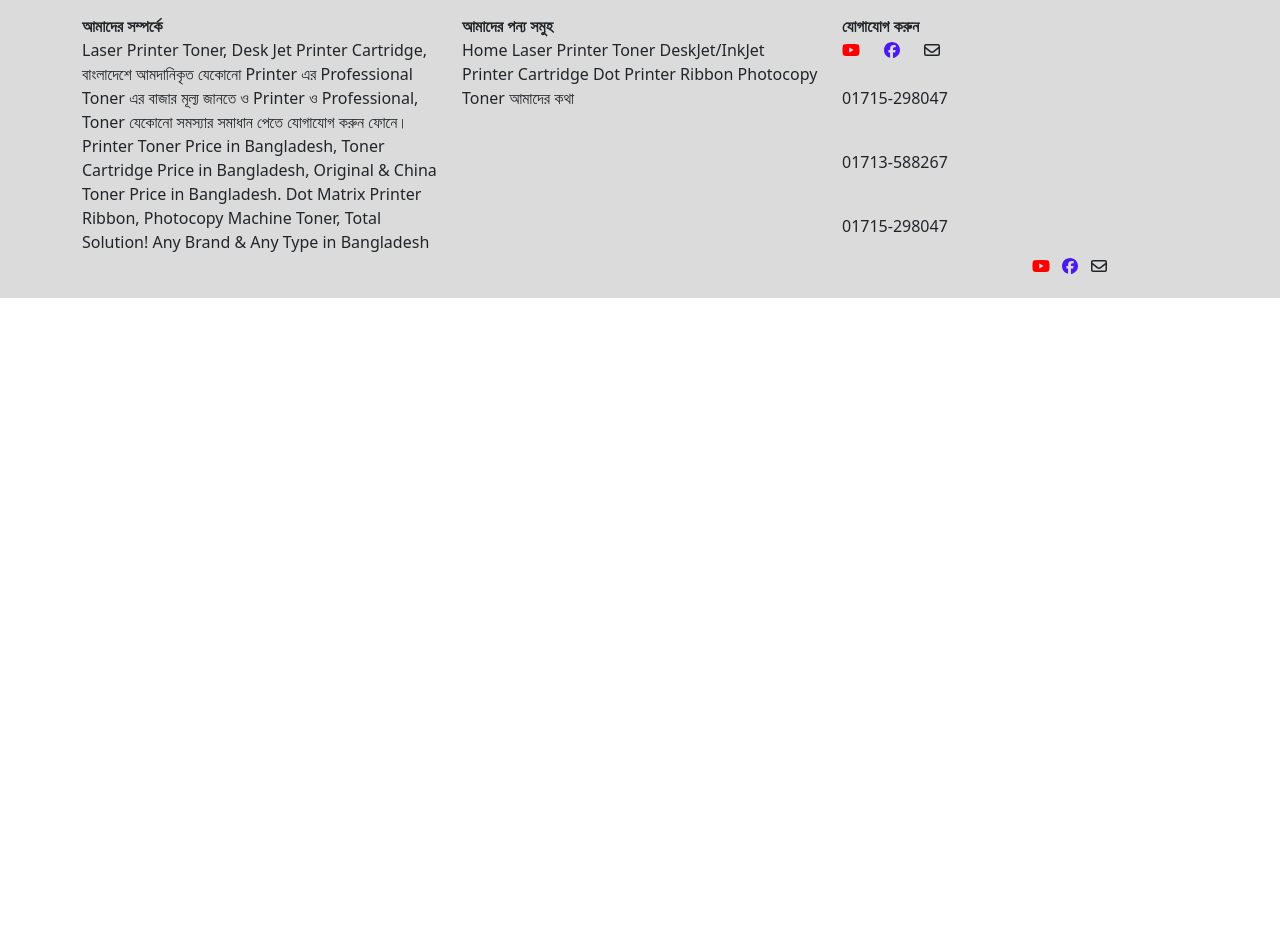
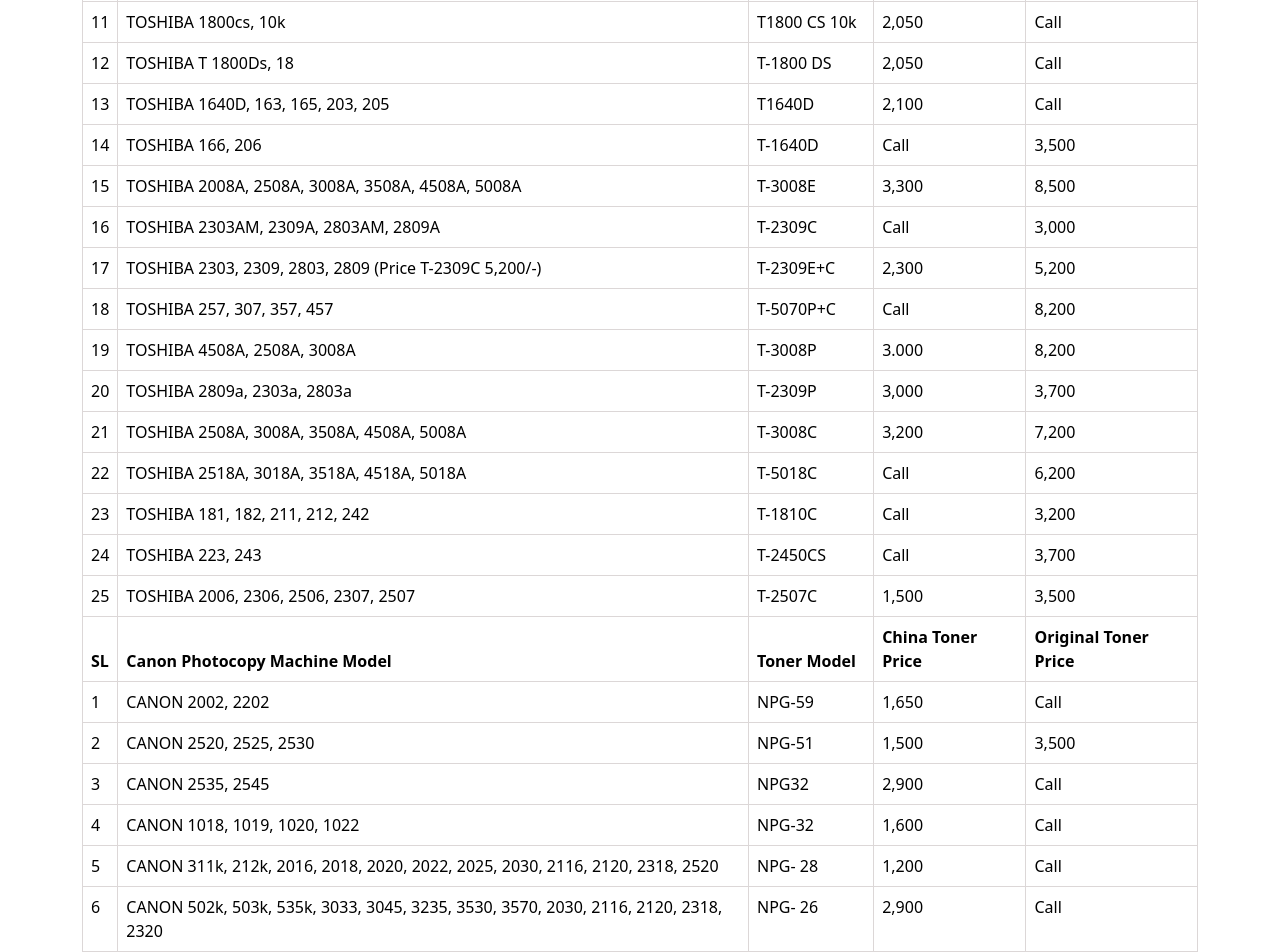
Before and after one commit to muslimabiteahsan2002/e-commerce-project, a React (Create React App) app: page /photocopy in a window 1280 px wide. Shown: the part 680-1632 px from the top of the page. Before the commit the page ends 978 px from the top, so only its background shows below. Built offline with nearby package versions, Linux system fonts and the light colour scheme.

Commit message:
Call photocopy

```diff
--- a/src/compomet/photoCopy/PhotoCopy.jsx
+++ b/src/compomet/photoCopy/PhotoCopy.jsx
@@ -90,6 +90,164 @@
                                 <td>1,950</td>
                                 <td>Call</td>
                             </tr>
+                            <tr>
+                                <td>11</td>
+                                <td>TOSHIBA  1800cs, 10k</td>
+                                <td>T1800 CS 10k</td>
+                                <td>2,050</td>
+                                <td>Call</td>
+                            </tr>
+                            <tr>
+                                <td>12</td>
+                                <td>TOSHIBA T 1800Ds, 18</td>
+                                <td>T-1800 DS</td>
+                                <td>2,050</td>
+                                <td>Call</td>
+                            </tr>
+                            <tr>
+                                <td>13</td>
+                                <td>TOSHIBA 1640D, 163, 165, 203, 205</td>
+                                <td>T1640D</td>
+                                <td>2,100</td>
+                                <td>Call</td>
+                            </tr>
+                            <tr>
+                                <td>14</td>
+                                <td>TOSHIBA 166, 206</td>
+                                <td>T-1640D</td>
+                                <td>Call</td>
+                                <td>3,500</td>
+                            </tr>
+                            <tr>
+                                <td>15</td>
+                                <td>TOSHIBA 2008A, 2508A, 3008A, 3508A, 4508A, 5008A</td>
+                                <td>T-3008E</td>
+                                <td>3,300</td>
+                                <td>8,500</td>
+                            </tr>
+                            <tr>
+                                <td>16</td>
+                                <td>TOSHIBA 2303AM, 2309A, 2803AM, 2809A</td>
+                                <td>T-2309C</td>
+                                <td>Call</td>
+                                <td>3,000</td>
+                            </tr>
+                            <tr>
+                                <td>17</td>
+                                <td>TOSHIBA  2303, 2309, 2803, 2809 (Price T-2309C 5,200/-)	</td>
+                                <td>T-2309E+C</td>
+                                <td>2,300</td>
+                                <td>5,200</td>
+                            </tr>
+                            <tr>
+                                <td>18</td>
+                                <td>TOSHIBA  257, 307, 357, 457</td>
+                                <td>T-5070P+C</td>
+                                <td>Call</td>
+                                <td>8,200</td>
+                            </tr>
+                            <tr>
+                                <td>19</td>
+                                <td>TOSHIBA 4508A, 2508A, 3008A</td>
+                                <td>T-3008P</td>
+                                <td>3.000</td>
+                                <td>8,200</td>
+                            </tr>
+                            <tr>
+                                <td>20</td>
+                                <td>TOSHIBA 2809a, 2303a, 2803a</td>
+                                <td>T-2309P</td>
+                                <td>3,000</td>
+                                <td>3,700</td>
+                            </tr>
+                            <tr>
+                                <td>21</td>
+                                <td>TOSHIBA 2508A, 3008A, 3508A, 4508A, 5008A</td>
+                                <td>T-3008C</td>
+                                <td>3,200</td>
+                                <td>7,200</td>
+                            </tr>
+                            <tr>
+                                <td>22</td>
+                                <td>TOSHIBA 2518A, 3018A, 3518A, 4518A, 5018A</td>
+                                <td>T-5018C</td>
+                                <td>Call</td>
+                                <td>6,200</td>
+                            </tr>
+                            <tr>
+                                <td>23</td>
+                                <td>TOSHIBA 181, 182, 211, 212, 242</td>
+                                <td>T-1810C</td>
+                                <td>Call</td>
+                                <td>3,200</td>
+                            </tr>
+                            <tr>
+                                <td>24</td>
+                                <td>TOSHIBA 223, 243</td>
+                                <td>T-2450CS</td>
+                                <td>Call</td>
+                                <td>3,700</td>
+                            </tr>
+                            <tr>
+                                <td>25</td>
+                                <td>TOSHIBA 2006, 2306, 2506, 2307, 2507</td>
+                                <td>T-2507C</td>
+                                <td>1,500</td>
+                                <td>3,500</td>
+                            </tr>
+                        </tbody>
+                        <thead>
+                            <tr>
+                                <th>SL</th>
+                                <th>Canon Photocopy Machine Model</th>
+                                <th>Toner Model</th>
+                                <th>China Toner Price</th>
+                                <th>Original Toner Price</th>
+                            </tr>
+                        </thead>
+                        <tbody>
+                            <tr>
+                                <td>1</td>
+                                <td>CANON 2002, 2202</td>
+                                <td>NPG-59</td>
+                                <td>1,650</td>
+                                <td>Call</td>
+                            </tr>
+                            <tr>
+                                <td>2</td>
+                                <td>CANON 2520, 2525, 2530</td>
+                                <td>NPG-51</td>
+                                <td>1,500</td>
+                                <td>3,500</td>
+                            </tr>
+                            <tr>
+                                <td>3</td>
+                                <td>CANON 2535, 2545</td>
+                                <td>NPG32</td>
+                                <td>2,900</td>
+                                <td>Call</td>
+                            </tr>
+                            <tr>
+                                <td>4</td>
+                                <td>CANON 1018, 1019, 1020, 1022</td>
+                                <td>NPG-32</td>
+                                <td>1,600</td>
+                                <td>Call</td>
+                            </tr>
+                            <tr>
+                                <td>5</td>
+                                <td>CANON 311k, 212k, 2016, 2018, 2020, 2022, 2025, 2030, 2116, 2120, 2318, 2520</td>
+                                <td>NPG- 28</td>
+                                <td>1,200</td>
+                                <td>Call</td>
+                            </tr>
+                            <tr>
+                                <td>6</td>
+                                <td>CANON 502k, 503k, 535k, 3033, 3045, 3235, 3530, 3570, 2030, 2116, 2120, 2318, 2320</td>
+                                <td>NPG- 26</td>
+                                <td>2,900</td>
+                                <td>Call</td>
+                            </tr>
                         </tbody>
                     </Table>
                 </Container>
```
